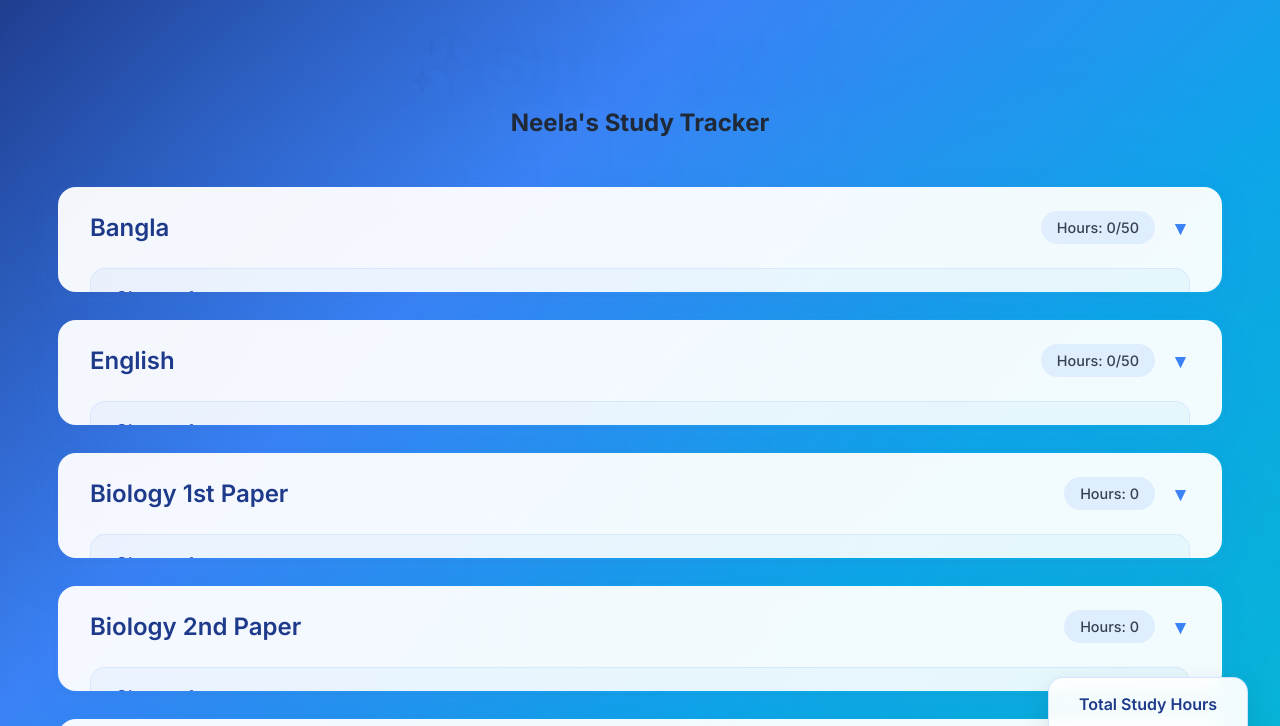
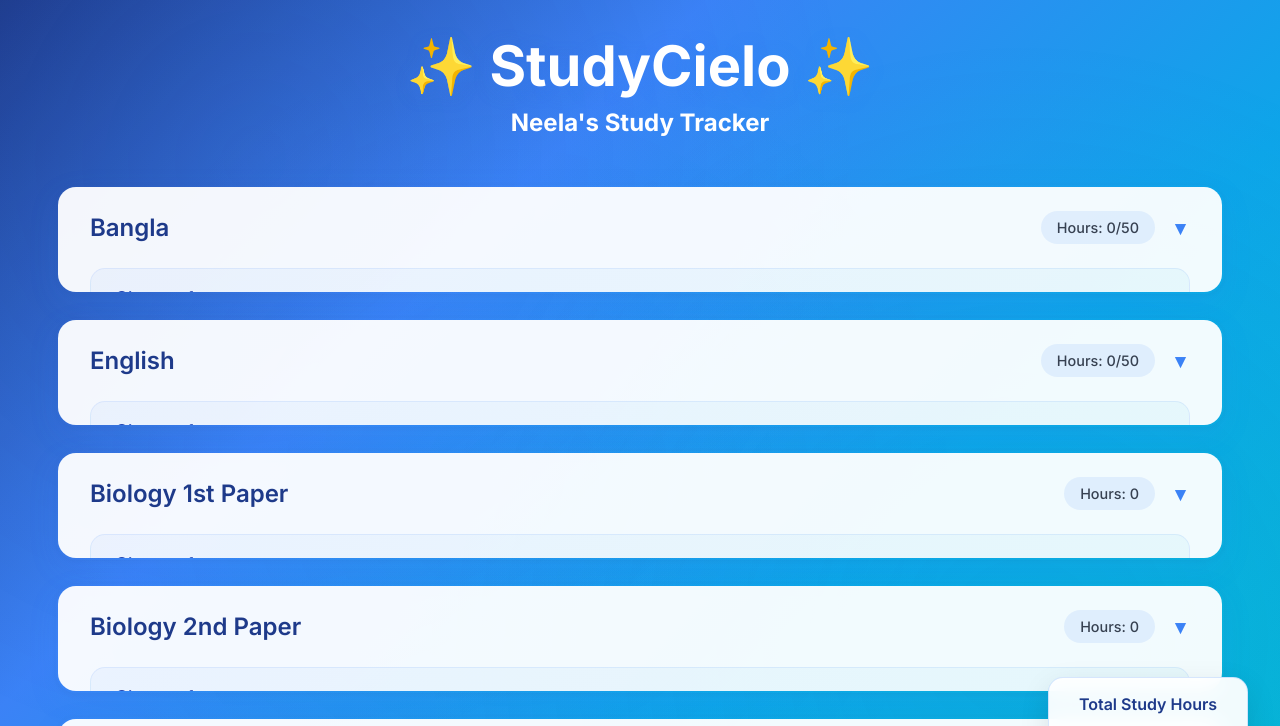
Before and after one commit to Saniha03/study-sky, a website: page index.html in a window 1280 px wide. Shown: the top 726 px of the page. Drawn offline with Linux system fonts and the light colour scheme.

Commit message:
Update index.html

```diff
--- a/index.html
+++ b/index.html
@@ -55,7 +55,7 @@
       font-weight: 800;
       background: linear-gradient(135deg, #1e3a8a, #3b82f6, #0ea5e9);
       -webkit-background-clip: text;
-      -webkit-text-fill-color: transparent;
+      -webkit-text-fill-color: #FFFFFF;
       background-clip: text;
       margin-bottom: 0.5rem;
       text-shadow: 0 4px 20px rgba(59, 130, 246, 0.3);
@@ -63,7 +63,7 @@
 
     .subtitle {
       font-size: 1.5rem;
-      color:  linear-gradient(135deg, #1e3a8a, #3b82f6, #0ea5e9);
+      color: #FFFFFF;
       font-weight: 700;
       opacity: 1;
     }
```
